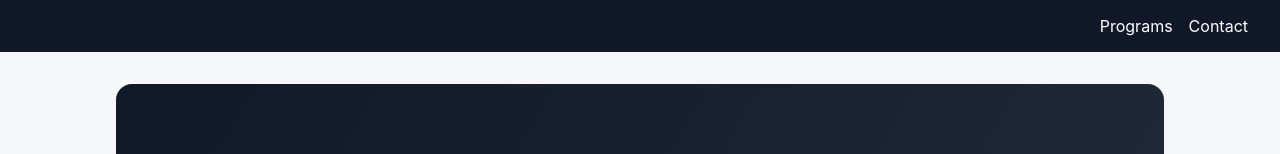
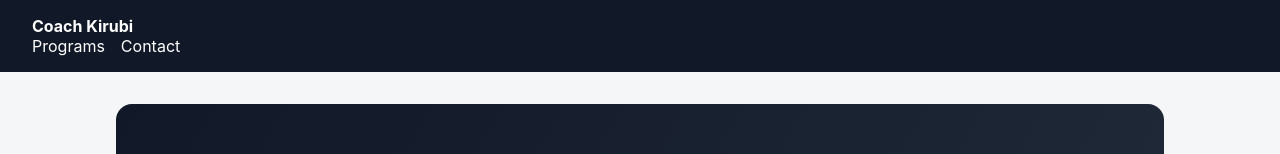
Before and after one commit to kal-kyokya/Coach-Kirubi, a React (Vite) app in the folder frontend/: page / in a window 1280 px wide. Shown: the top 154 px of the page. Built offline with nearby package versions, Linux system fonts and the light colour scheme; no server answers.

Commit message:
Update the App component to include a directive text for the home page link

```diff
--- a/frontend/src/App.jsx
+++ b/frontend/src/App.jsx
@@ -8,11 +8,13 @@ function App() {
     return (
 	<div className="app-shell">
 	    <header className="topbar">
-		<Link to="/" className="brand"></Link>
-		<nav>
-		    <Link to="/programs">Programs</Link>
-		    <a href="#contact">Contact</a>
-		</nav>
+		<div className="topbar-content">
+		    <Link to="/" className="brand">Coach Kirubi</Link>
+		    <nav>
+			<Link to="/programs">Programs</Link>
+			<a href="#contact">Contact</a>
+		    </nav>
+		</div>
 	    </header>
 	    <main>
 		<Routes>
```
